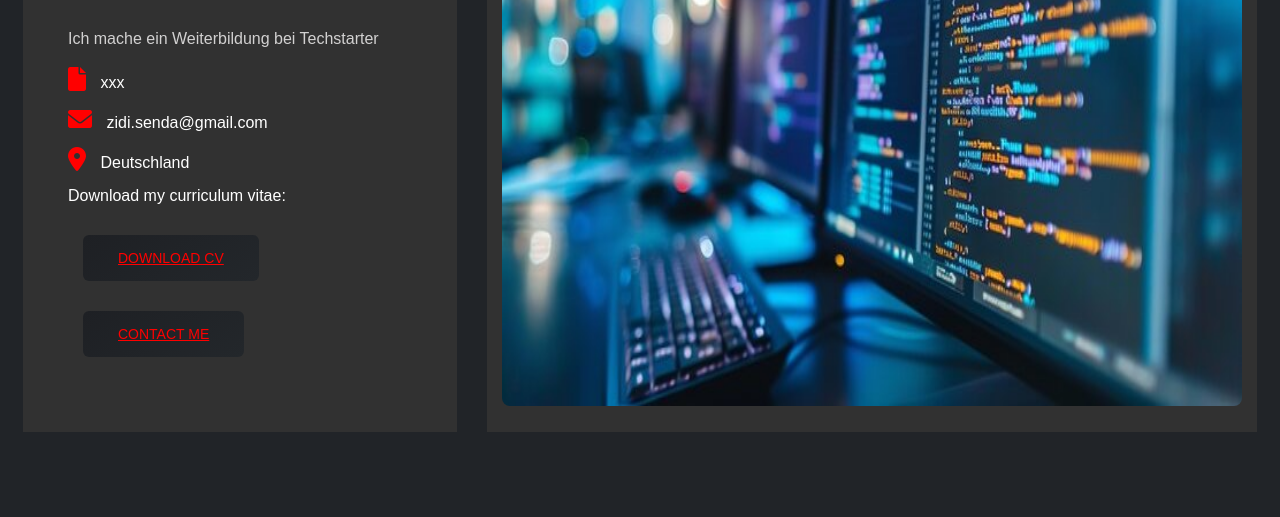
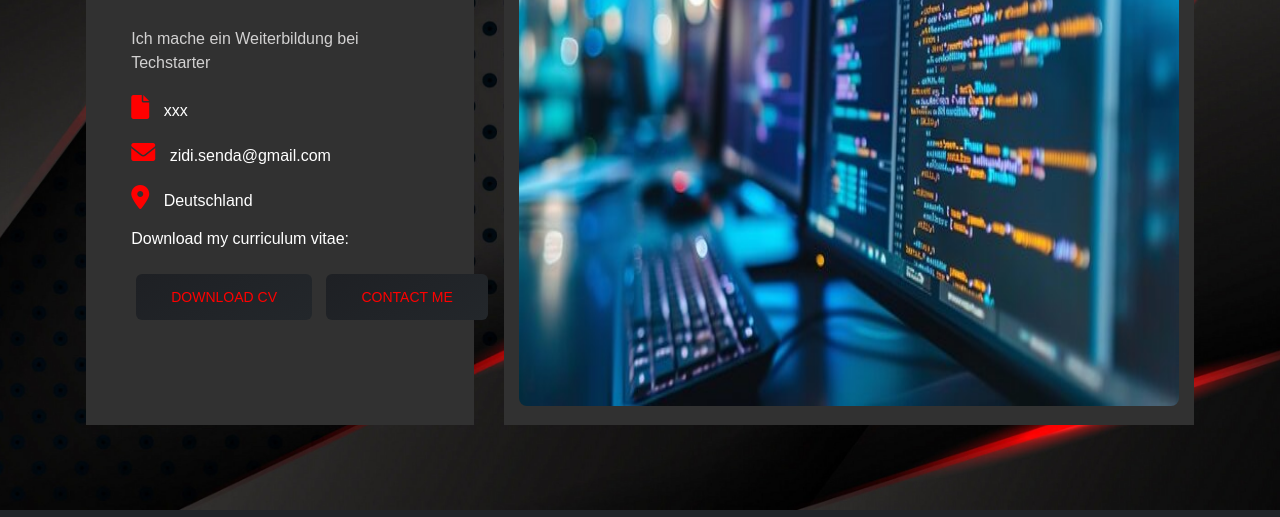
Before and after one commit to senda1988/Portfolio, a plain HTML site: page index.html in a window 1280 px wide. Shown: the part 401-918 px from the top of the page. Drawn offline with Linux system fonts and the light colour scheme.

Commit message:
Update style.css

```diff
--- a/style.css
+++ b/style.css
@@ -2,6 +2,10 @@ body {
     background-color: #212428;
     color: white;
     font-family: "Poppins", sans-serif;
+    background-image: url("background.jpg");
+    background-size: cover;
+    background-position: center;
+    background-repeat: no-repeat;
 }
 
 header {
@@ -32,7 +36,6 @@ nav ul li {
     margin: 10px 14px;
     transition: 0.3s;
     position: relative;
-
     font-weight: 400;
     text-decoration: none;
 }
@@ -47,7 +50,7 @@ nav ul li a {
 }
 
 .elementor_container {
-    max-width: 1320px;
+    max-width: 90%;
     display: flex;
 
     margin-right: auto;
@@ -126,24 +129,30 @@ nav ul li a {
 
 .elementor_colum_30 div {
     margin-bottom: 15px;
+    margin-top: 20px;
+}
+
+.elementor_colum_30 div a {
+    margin: 15px 5px;
 }
 
 a.rn-btn {
-    margin: 15px;
+    margin: 30 px;
     border-radius: 6px;
     background: linear-gradient(145deg, #1e2024, #23272b);
     font-size: 14px;
     font-weight: 500;
     border: 0 none;
-    display: inline-block;
+
     padding: 15px 35px;
-    list-style: none;
+    text-decoration: none;
     color: red;
     position: relative;
 }
 
 .text-left {
     text-align: left !important;
+    position: absolute;
 }
 
 .last_item a {
```
